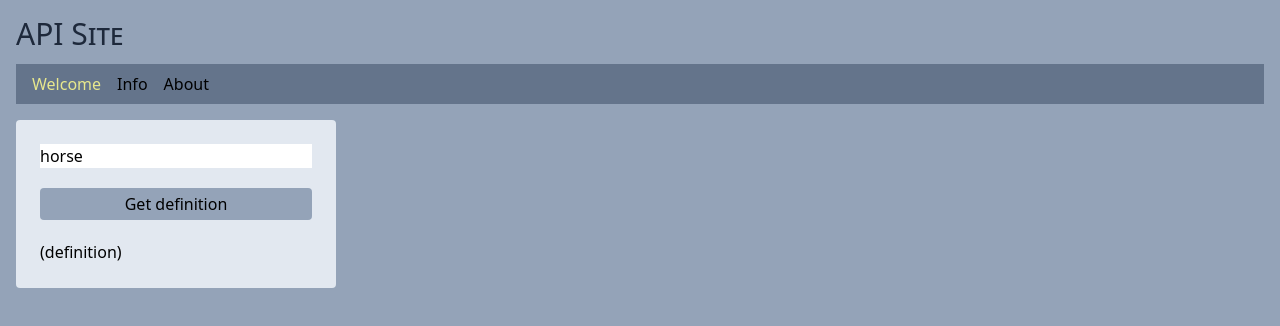
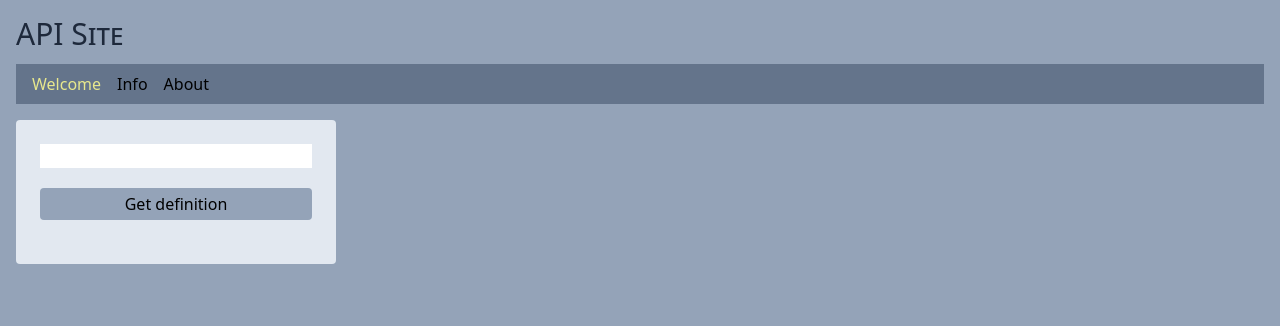
Before and after one commit to edwardtanguay/et782-react-apis, a React (Vite) app: page /welcome in a window 1280 px wide. Shown: the top 326 px of the page. Built offline with nearby package versions, Linux system fonts and the light colour scheme.

Commit message:
dictionary api works

```diff
--- a/src/components/ApiDictionary.tsx
+++ b/src/components/ApiDictionary.tsx
@@ -4,7 +4,8 @@ import axios from 'axios';
 const url = 'https://api.dictionaryapi.dev/api/v2/entries/en';
 
 export const ApiDictionary = () => {
-	const [word, setWord] = useState('horse');
+	const [word, setWord] = useState('');
+	const [definition, setDefinition] = useState('');
 
 	const getData = async () => {
 		const response = await axios.get(`${url}/${word}`);
@@ -15,7 +16,8 @@ export const ApiDictionary = () => {
 	const handleGetDefinition = async (e: React.MouseEvent<HTMLButtonElement>) => {
 		e.preventDefault();
 		const data = await getData();
-		console.log('test', data[0].meanings[0].definitions[0].definition);
+		const _definition = data[0].meanings[0].definitions[0].definition;
+		setDefinition(_definition);
 	}
 
 	return (
@@ -23,7 +25,7 @@ export const ApiDictionary = () => {
 			<div className="flex gap-5 flex-col bg-slate-200 p-6 w-[20rem] rounded">
 				<input value={word} onChange={(e) => setWord(e.target.value)} />
 				<button onClick={(e) => handleGetDefinition(e)}>Get definition</button>
-				<p>(definition)</p>
+				<p>{definition}</p>
 			</div>
 		</form>
 	)
```
